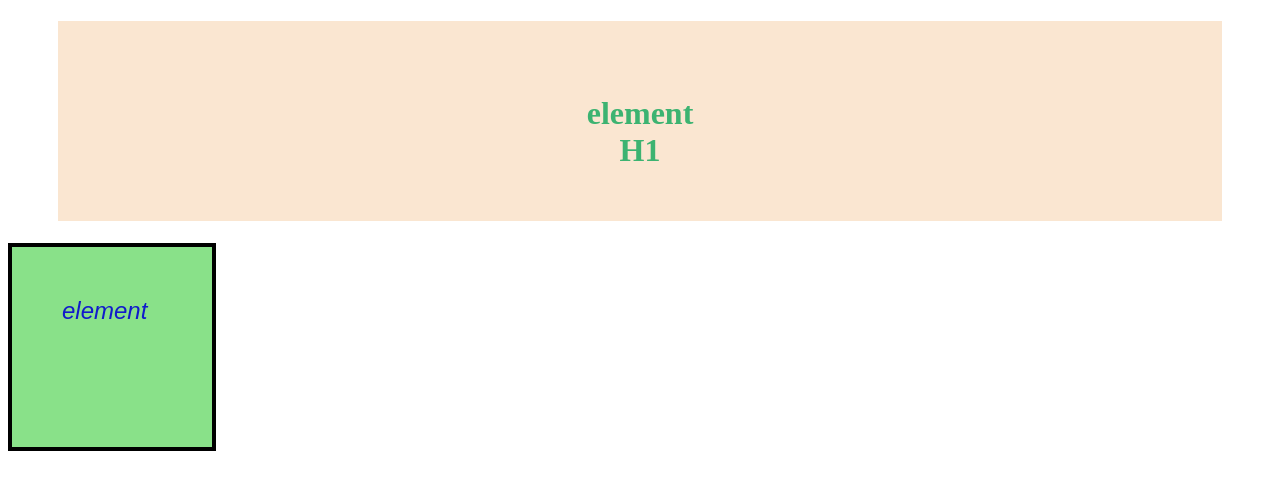
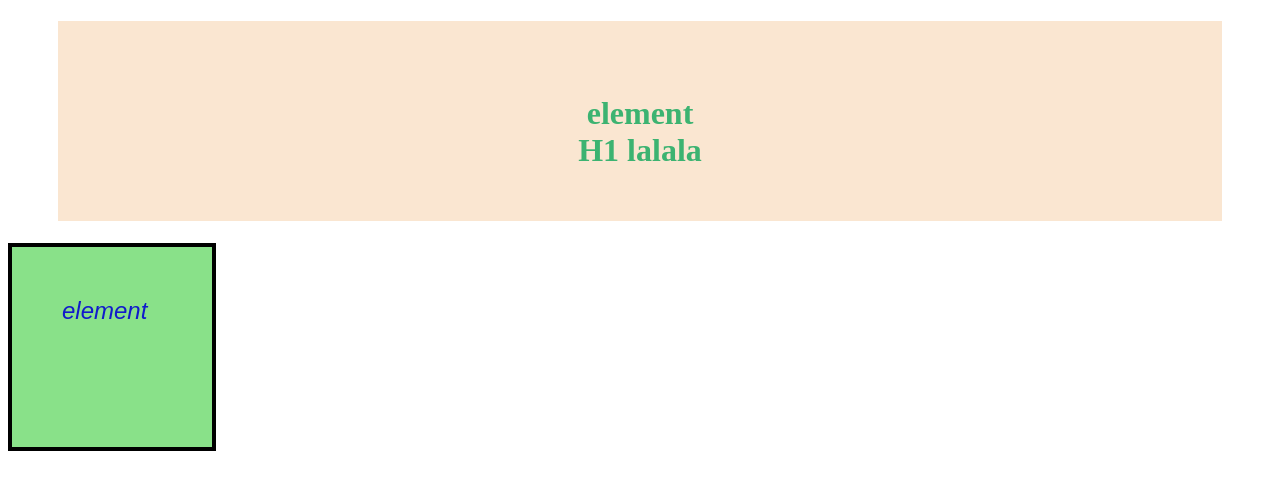
Before and after one commit to korneliuszpoznanski/html-css-training, a plain HTML site: page index.html in a window 1280 px wide. Drawn offline with Linux system fonts and the light colour scheme.

Commit message:
commiting

```diff
--- a/index.html
+++ b/index.html
@@ -12,7 +12,7 @@
             <br>
             <div class="div1">element</div>
             H1
-
+            lalala
         </h1>
         <div class="div2">element</div>
 
```
